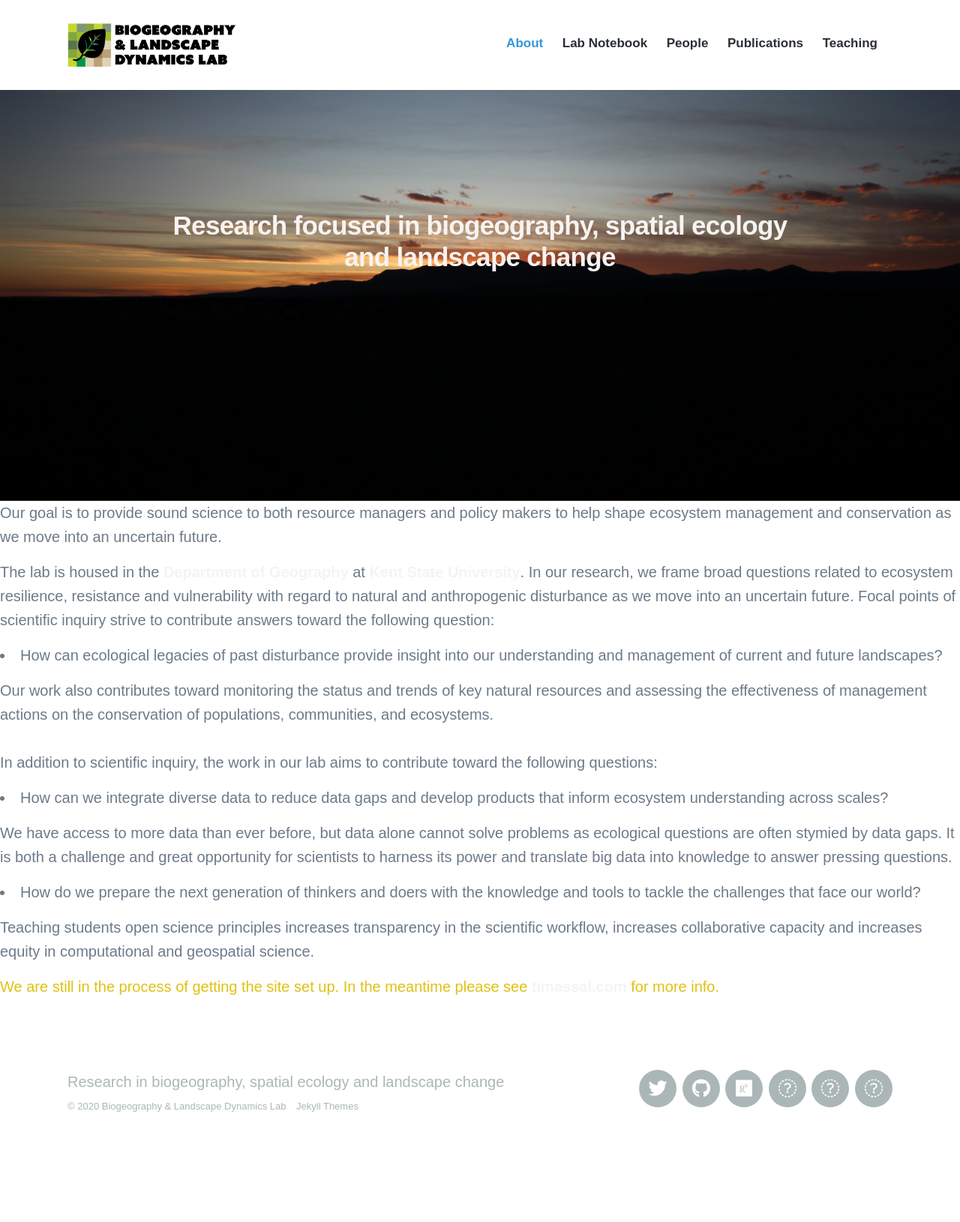
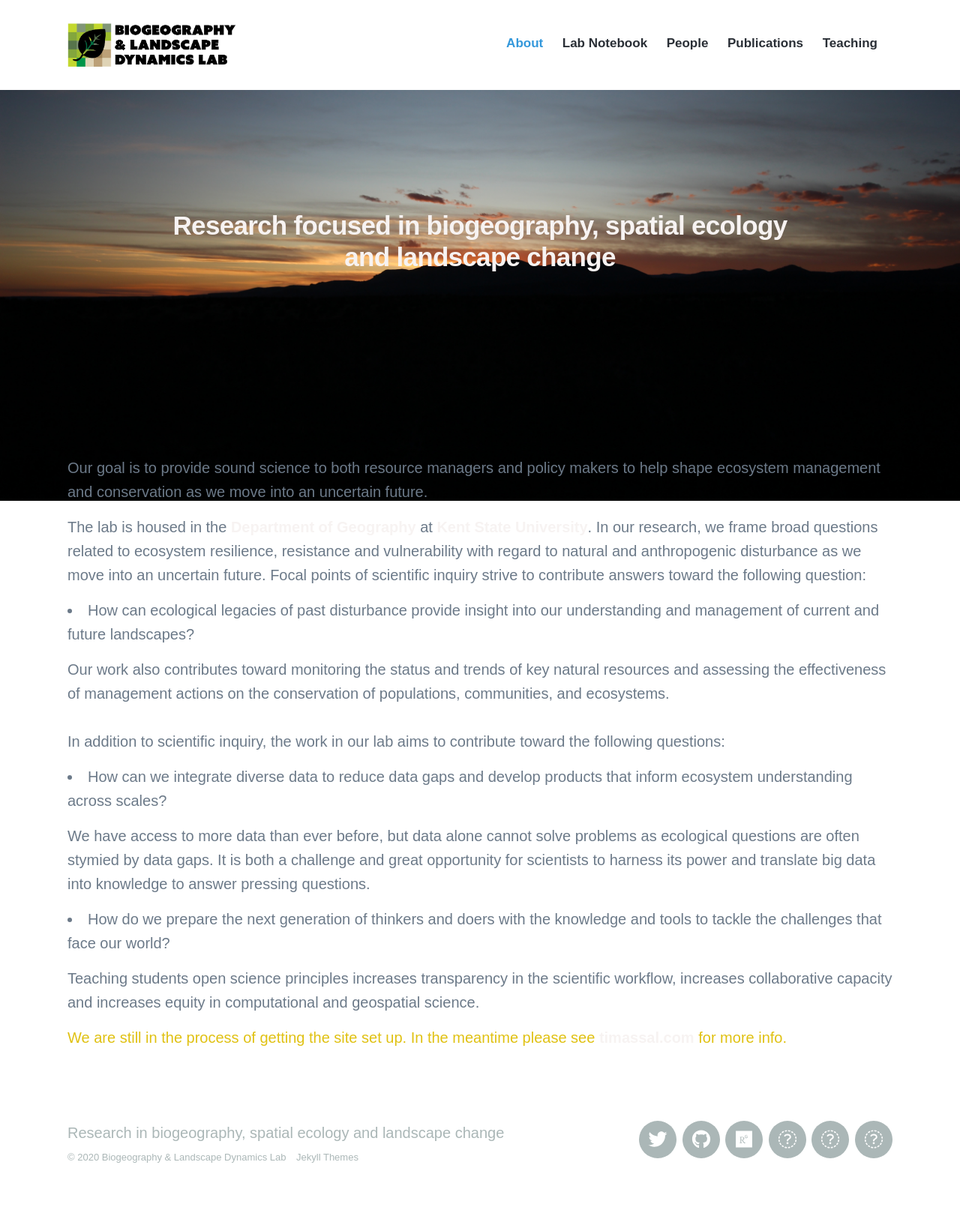
Before and after one commit to tjassal/tjassal.github.io, a Jekyll site: the page built from index.html, in a window 1280 px wide. Shown: the whole page at 75% size. Built offline with Jekyll 4.4.1, drawn with Linux system fonts in a browser that asks for light colours; nearby versions of some CDN libraries; some web fonts are replaced; before the commit the page ends 1562 px from its top, so only the background shows below that.

Commit message:
Update index.html

```diff
--- a/index.html
+++ b/index.html
@@ -21,6 +21,10 @@ featured_image: /images/banners/2017-NM-39.jpg
 
 
 </section>
+
+<section class="listing">
+
+	<div class="wrap">
 
 		<p>Our goal is to provide sound science to both resource managers and policy makers to help shape
 			ecosystem management and conservation as we move into an uncertain future.
@@ -77,3 +81,5 @@ featured_image: /images/banners/2017-NM-39.jpg
 	      </p><ul>
 
 	</div>
+
+</section>
```
